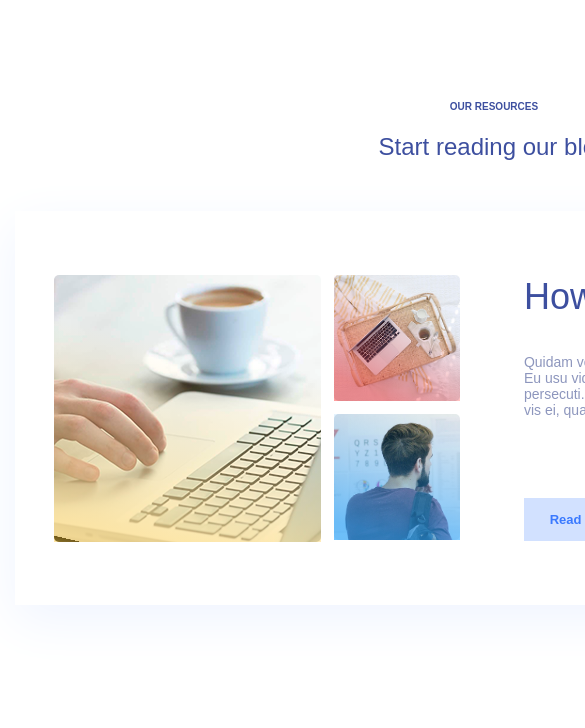
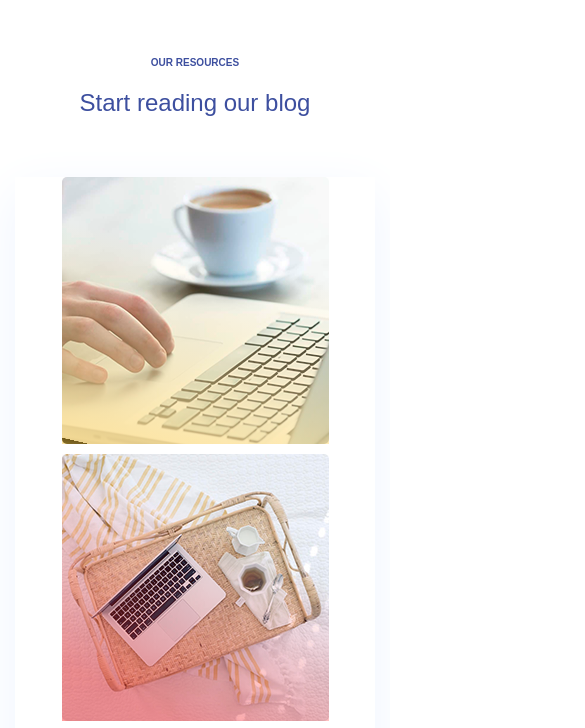
Before and after one commit to VP1ERROT56/ABOUT-US, a plain HTML site: page index.html in a window 390 px wide. Shown: the part 1935-2663 px from the top of the page, 585 px wide, since content can reach past the window. Drawn offline with Linux system fonts and the light colour scheme.

Commit message:
finished

```diff
--- a/Source/css/main.css
+++ b/Source/css/main.css
@@ -226,15 +226,10 @@ body {
 }
 
 .container__blog {
-    width: 958px;
-    height: 548px;
+    max-width: 958px;
+    width: 100%;
+    min-height: 548px;
 }
-
-.title {}
-
-.about__us {}
-
-.reading {}
 
 .bot {
     margin-bottom: 94px;
@@ -242,8 +237,9 @@ body {
 
 .shadow {
     display: flex;
-    width: 958px;
-    height: 394px;
+    max-width: 958px;
+    width: 100%;
+    min-height: 394px;
     box-shadow: 0px 15px 50px 0px rgb(239, 244, 255);
 }
 
@@ -252,25 +248,26 @@ body {
     display: flex;
     flex-direction: row;
     gap: 60px;
-    width: 882px;
+    max-width: 882px;
+    width: 100%;
     align-items: center;
     justify-content: center;
 }
 
 .pointer {
-    width: 407;
-    height: 267px;
+    max-width: 407;
+    width: 100%;
+    max-height: 267px;
     display: grid;
     grid-template-columns: 268px 127px;
     gap: 12.84px;
     margin: 0;
 }
 
-.pointer__img {}
-
 .one__p {
-    width: 267px;
-    height: 267px;
+    max-width: 267px;
+    max-height: 267px;
+    width: 100%;
     grid-column: 1;
     /* Занимает первый столбец */
     grid-row: 1 / span 2;
@@ -279,8 +276,9 @@ body {
 }
 
 .two__p {
-    width: 126px;
-    height: 126px;
+    max-width: 126px;
+    max-height: 126px;
+    width: 100%;
     grid-column: 2;
     /* Занимает второй столбец */
     grid-row: 1;
@@ -289,8 +287,9 @@ body {
 }
 
 .three__p {
-    width: 126px;
-    height: 126px;
+    max-width: 126px;
+    max-height: 126px;
+    width: 100%;
     grid-column: 2;
     /* Занимает второй столбец */
     grid-row: 2;
@@ -378,9 +377,9 @@ body {
     background: rgb(210, 225, 255);
     border: none;
     color: rgb(58, 121, 255);
-font-size: 13px;
-font-weight: 700;
-line-height: 15px;
+    font-size: 13px;
+    font-weight: 700;
+    line-height: 15px;
 }
 
 
@@ -493,3 +492,97 @@ line-height: 15px;
         height: 52px;
     }
 }
+
+/*footer*/
+
+@media (max-width: 921px) {
+    .info_blog {
+        flex-direction: column;
+    }
+
+    .pointer {
+        width: auto;
+    }
+
+    .title__blog {
+        text-align: center;
+    }
+
+    .text__blog {
+        text-align: center;
+    }
+
+    .reading__blog form {
+        text-align: center;
+    }
+}
+
+@media (max-width: 450px) {
+    .stats {
+        margin-bottom: 60px;
+    }
+
+    .container__blog {
+        height: auto;
+    }
+
+    .pointer {
+        max-width: 452;
+        width: 100%;
+        display: grid;
+        grid-template-columns: repeat(1, 1fr);
+        gap: 10px;
+        margin: 0;
+        place-items: center;
+        max-height: 900px;
+    }
+
+    .one__p {
+        max-width: 267px;
+        max-height: 267px;
+        width: 100%;
+        grid-column: 1;
+        grid-row: 1;/ position: relative;
+    }
+
+    .two__p {
+        max-width: 267px;
+        max-height: 267px;
+        width: 100%;
+        grid-column: 1;
+        grid-row: 2;
+        position: relative;
+    }
+
+    .three__p {
+        max-width: 267px;
+        max-height: 267px;
+        width: 100%;
+        grid-column: 1;
+        grid-row: 3;
+        position: relative;
+    }
+
+    .two__p img {
+        width: 267px;
+        height: 267px;
+    }
+
+    .three__p img {
+        width: 267px;
+        height: 267px
+    }
+
+    .bot {
+        margin-bottom: 60px;
+    }
+
+    .text__blog {
+        margin-bottom: 60px;
+    }
+
+    .shadow {
+        height: auto;
+        padding-bottom: 10px;
+    }
+}
--- a/index.html
+++ b/index.html
@@ -79,7 +79,7 @@
             <div class="container__stats">
                 <div class="left place">
                     <div class="icon_left">
-                        <img src="Source/img/icon_left.svg" alt="">
+                        <img src="Source/img/icon_left.svg" alt="icon">
                     </div>
                     <h1 class="title__stats ">
                         89%
@@ -95,7 +95,7 @@
                 </div>
                 <div class="right place">
                     <div class="icon_right">
-                        <img src="Source/img/icon_right.svg" alt="">
+                        <img src="Source/img/icon_right.svg" alt="icon">
                     </div>
                     <h1 class="title__stats color">
                         3123
@@ -127,13 +127,13 @@
                     <div class="info_blog">
                         <div class="pointer">
                             <div class="pointer__img one__p">
-                                <img src="Source/img/BBIG.png" alt="">
+                                <img src="Source/img/BBIG.png" alt="big">
                             </div>
                             <div class="pointer__img two__p">
-                                <img src="Source/img/top.png" alt="">
+                                <img src="Source/img/top.png" alt="top">
                             </div>
                             <div class="pointer__img three__p">
-                                <img src="Source/img/bottom.png" alt="">
+                                <img src="Source/img/bottom.png" alt="bottom">
                             </div>
                         </div>
                         <div class="reading__blog">
```
